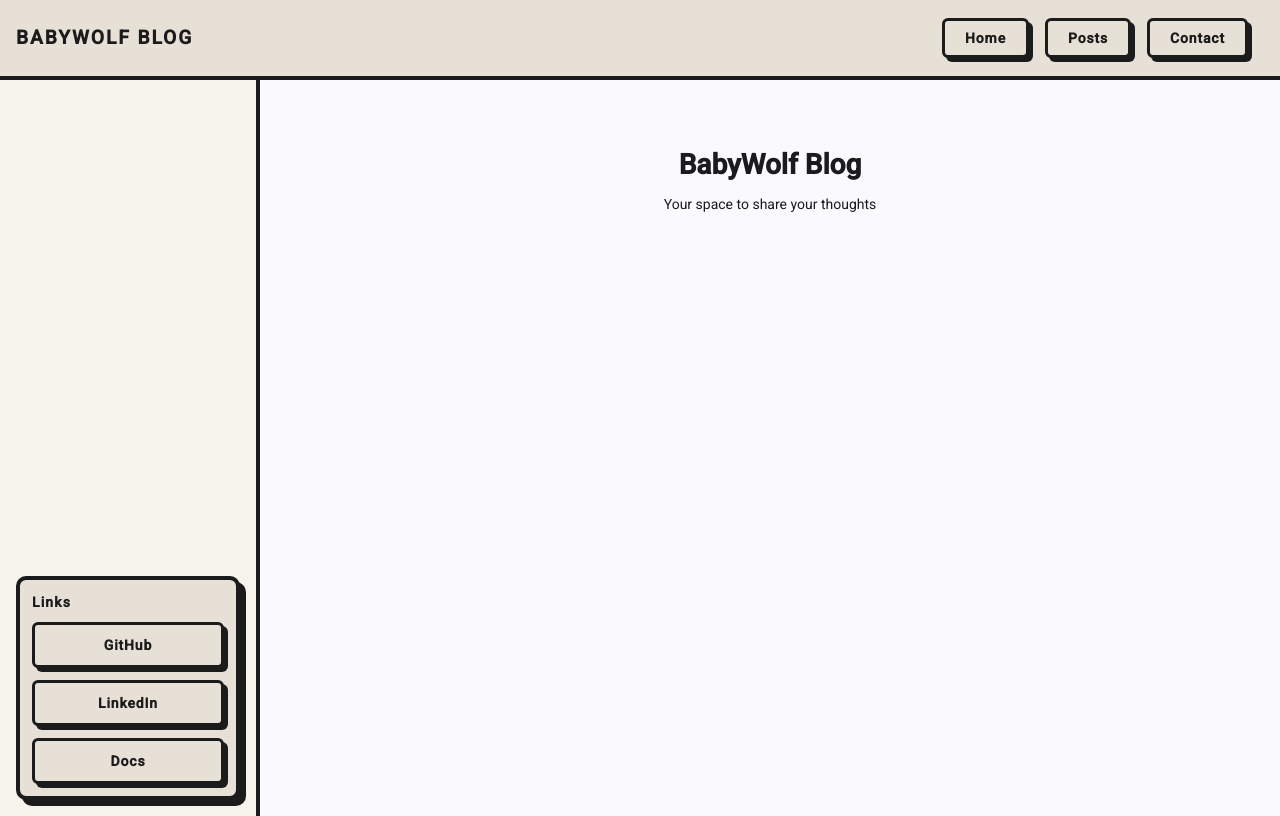
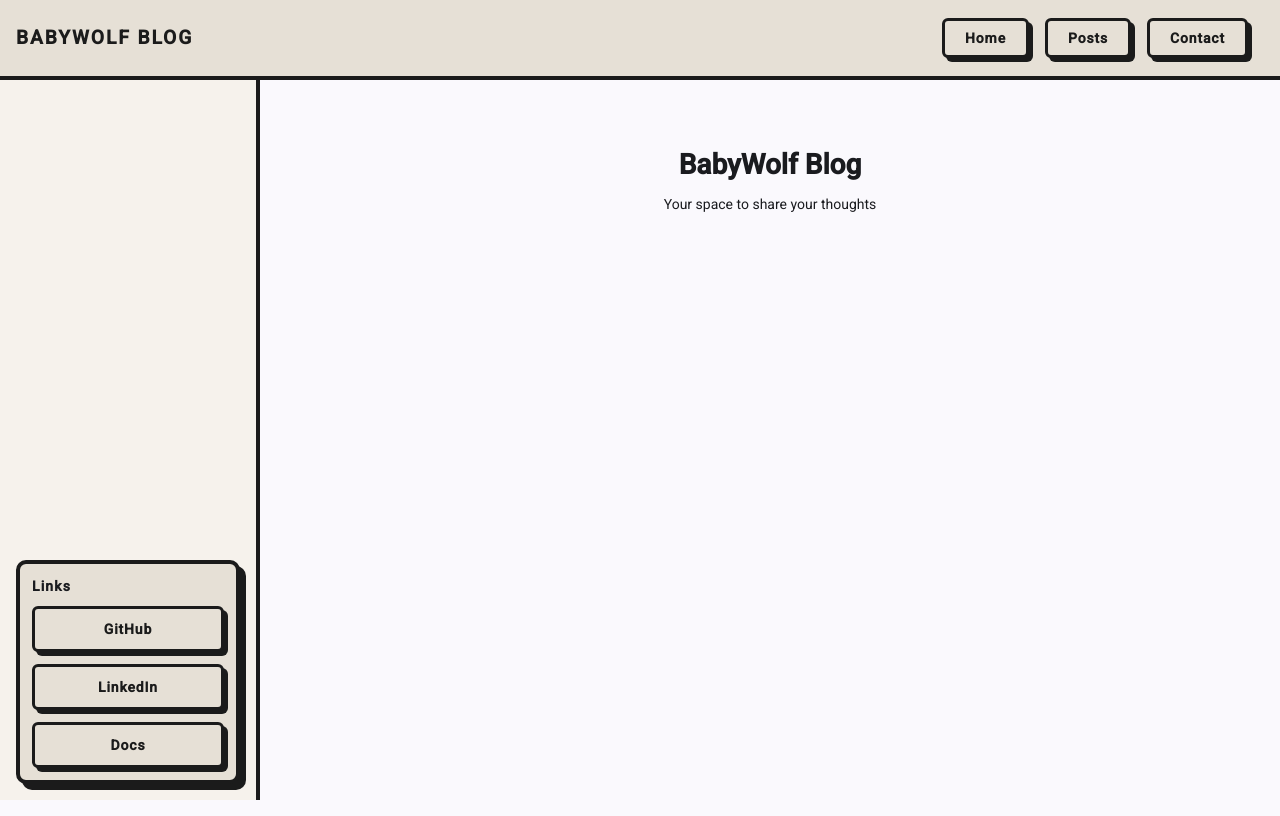
Before and after one commit to luuboon/babywolf-blog, an Angular app in the folder frontend/babywolf-frontend/: page / in a window 1280 px wide. Built offline with nearby package versions, Linux system fonts and the light colour scheme.

Commit message:
fix: make header sticky and adjust layout height

```diff
--- a/frontend/babywolf-frontend/src/app/app.scss
+++ b/frontend/babywolf-frontend/src/app/app.scss
@@ -1,7 +1,7 @@
 .layout {
   display: grid;
   grid-template-columns: 260px 1fr;
-  min-height: calc(100vh - 64px); // 64px toolbar height
+  min-height: calc(100vh - 80px); // 80px toolbar height
 }
 
 .sidebar {
--- a/frontend/babywolf-frontend/src/app/core/layout/header/header.scss
+++ b/frontend/babywolf-frontend/src/app/core/layout/header/header.scss
@@ -1,3 +1,11 @@
+:host {
+  position: sticky;
+  top: 0;
+  z-index: 1000;
+  display: block; // Required for custom element to respect sizing
+  width: 100%;
+}
+
 .topbar {
   background: #e6e0d6;
   color: #1b1b1b;
```
